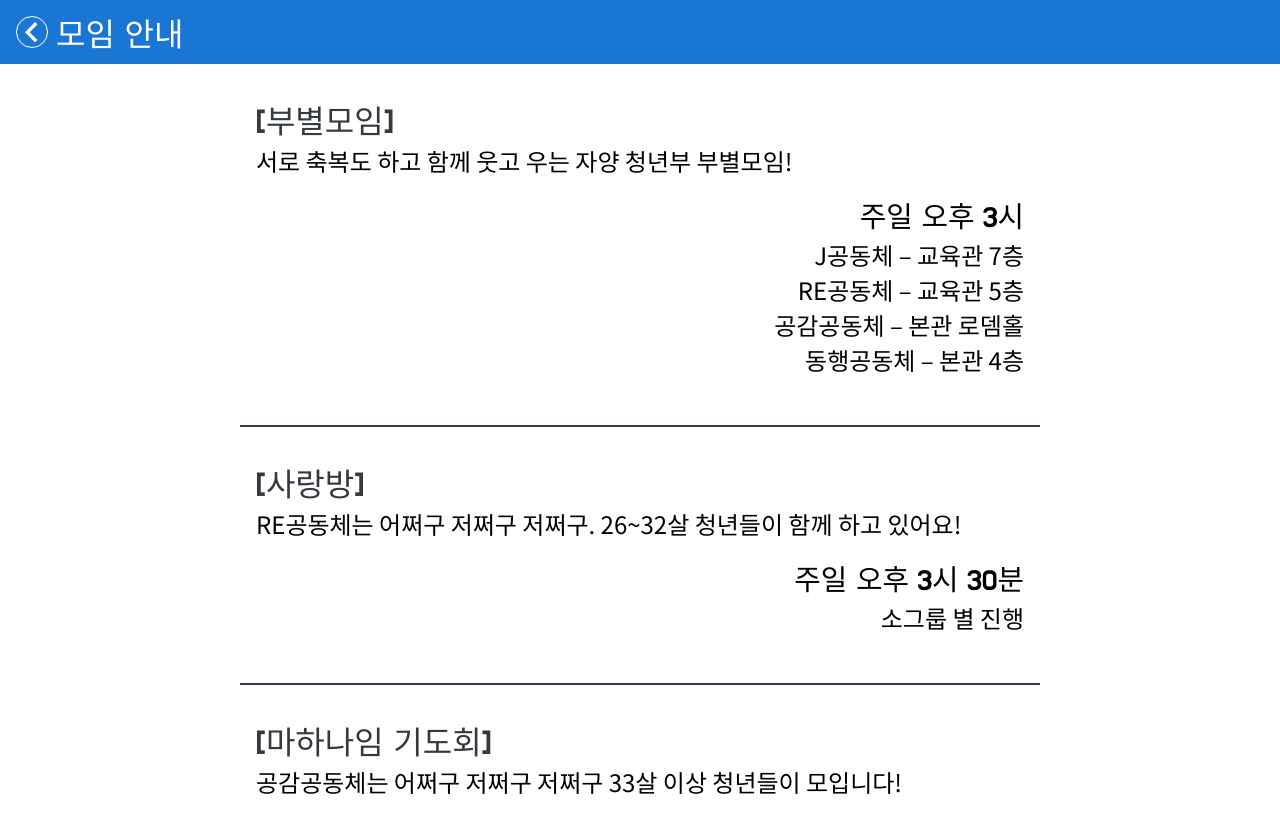
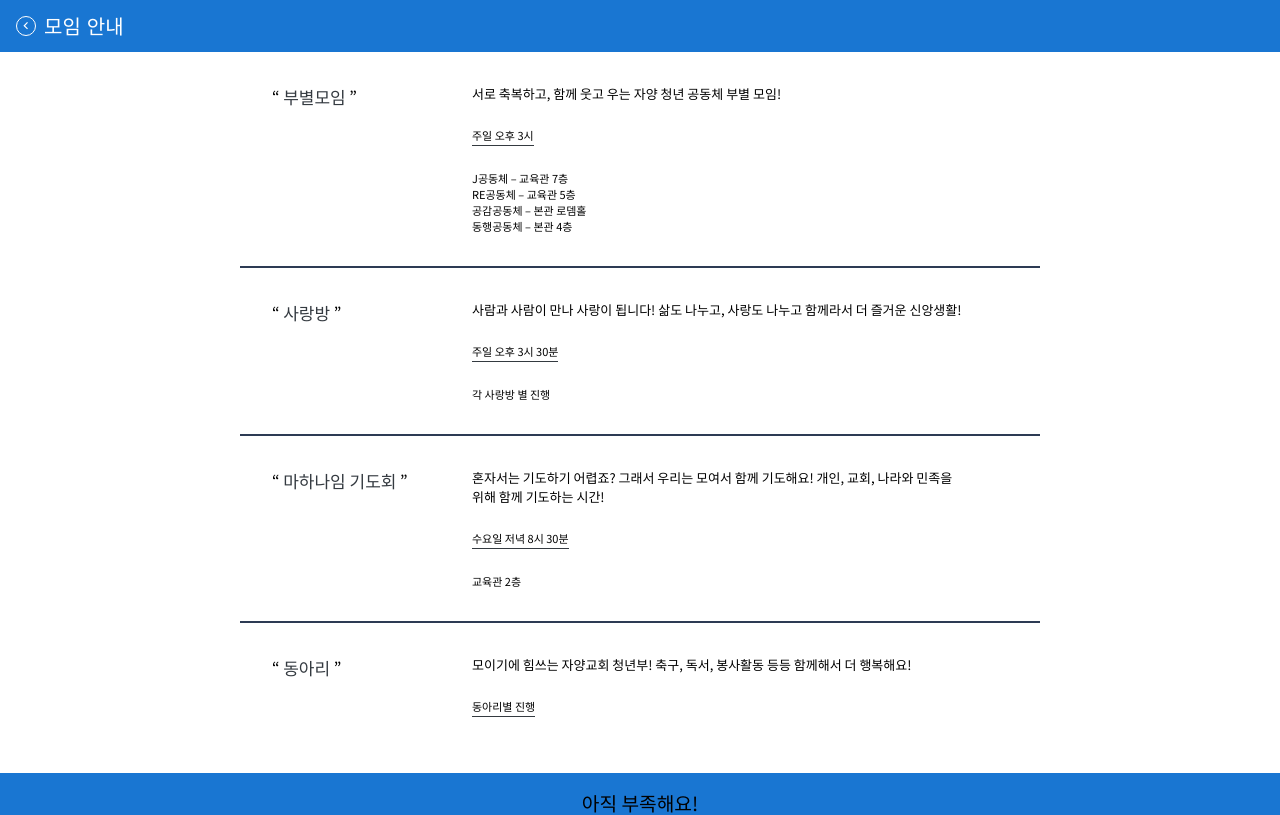
Before and after one commit to DublinCity/jayang-front, a React (Create React App) app: page /gathering in a window 1280 px wide. Shown: the top 815 px of the page. Built offline with nearby package versions, Linux system fonts and the light colour scheme; a web font is replaced by a local one.

Commit message:
스타일 수정

```diff
--- a/src/Gathering/index.tsx
+++ b/src/Gathering/index.tsx
@@ -5,8 +5,8 @@ import { Link, useHistory } from 'react-router-dom';
 import { BLUE } from '../GlobalStyle';
 
 const textArr = [
-	{ title: '[부별모임]',
-		desc: '서로 축복도 하고 함께 웃고 우는 자양 청년부 부별모임!',
+	{ title: '부별모임',
+		desc: '서로 축복하고, 함께 웃고 우는 자양 청년 공동체 부별 모임!',
 		time: `주일 오후 3시
     `,
 		placeInfo: [
@@ -16,33 +16,31 @@ const textArr = [
 			'동행공동체 – 본관 4층',
 		]
 	},
-	{ title: '[사랑방]',
-		desc: `RE공동체는 어쩌구 저쩌구 저쩌구.
-    26~32살 청년들이 함께 하고 있어요!`,
+	{ title: '사랑방',
+		desc: '사람과 사람이 만나 사랑이 됩니다! 삶도 나누고, 사랑도 나누고 함께라서 더 즐거운 신앙생활!',
 		time: '주일 오후 3시 30분',
-		placeInfo: ['소그룹 별 진행']
+		placeInfo: ['각 사랑방 별 진행']
 	},
-	{ title: '[마하나임 기도회]',
-		desc: `공감공동체는 어쩌구 저쩌구 저쩌구
-    33살 이상 청년들이 모입니다!`,
-		time: '매주 수요일 저녁 8시 30분',
+	{ title: '마하나임 기도회',
+		desc: '혼자서는 기도하기 어렵죠? 그래서 우리는 모여서 함께 기도해요! 개인, 교회, 나라와 민족을 위해 함께 기도하는 시간!',
+		time: '수요일 저녁 8시 30분',
 		placeInfo: ['교육관 2층']
 	},
-	{ title: '[동아리] ',
-		desc: `교회에 처음 온 분들은 4주간 동행 공동체에서 함께 합니다.
-    4주동안 사랑으로 서로 교제하고, 양육하며 교회에 적응해 갑니다.`,
+	{ title: '동아리',
+		desc: '모이기에 힘쓰는 자양교회 청년부! 축구, 독서, 봉사활동 등등 함께해서 더 행복해요!',
 		time: '동아리별 진행',
 		placeInfo: ['']
 	},
 ];
 
 const CommunityWrapper = styled(StyledDiv)`
-	font-family: 'Do Hyeon', sans-serif;
+	font-family: 'Noto Sans KR', sans-serif;
 	display: flex;
 	flex-direction: column;
 `;
 
 const Header = styled(StyledDiv)`
+	font-family: 'Do Hyeon', sans-serif;
 	line-height: 2rem;
 	background-color: ${BLUE};
 	color: white;
@@ -54,40 +52,40 @@ const Header = styled(StyledDiv)`
 `;
 
 const BackBtn = styled.svg.attrs({
-	viewBox:'0 0 306 306',
+	viewBox:'0 0 350 350',
 })`
 	width: 100%;
-	margin-left: -1px;
 `;
 
 const Cell = styled(StyledDiv)`
 	margin: 0;
-	padding: 2rem 1rem 3rem 1rem;
+	padding: 2rem;
   border-bottom: 2px solid #2d3b54;
   display: flex;
-  flex-direction: column;
 	margin: auto;
 	@media(min-width: 800px) {
 		width: 800px;
 	}
 `;
 const CellTitleWrap = styled(StyledDiv)`
+	flex: 1;
 	display: flex;
-	align-items: center;
-	flex: 2;
 `;
 const CellTitleText = styled(StyledDiv)`
-	font-family: 'Do Hyeon', sans-serif;
 	word-break: keep-all;
 	color: #343a40;
+`;
+
+const CellDescWrap = styled(StyledDiv)`
+	flex: 3;
 	display: flex;
+	flex-direction: column;
+	justify-content: space-between;
+	padding: 0 2rem;
 `;
 const CellDesc = styled(StyledDiv)`
 flex: 5;
 word-break: keep-all;
-margin-bottom: 1rem;
-font-family: 'Noto Sans KR', sans-serif;
-
 `;
 
 const BackWrapper = styled(StyledDiv)`
@@ -96,7 +94,7 @@ const BackWrapper = styled(StyledDiv)`
 	align-items: center;
 	padding: 0.3rem;
 	margin: 0.5rem 0.5rem 0.5rem 1rem;
-	flex-basis: 10%;
+	flex-basis: 20px;
 	max-width: 2rem;
 	border-radius: 100%;
 `;
@@ -110,20 +108,18 @@ word-break: keep-all;
 `;
 
 const TimeInfo = styled(StyledDiv)`
-  align-self: flex-end;
-
+	margin: 1.5rem 0;
+	padding-bottom: 2px;
+	border-bottom: 1px solid #343a40;
+	align-self: flex-start;
 `;
 
 const PlaceInfo = styled(StyledDiv)`
-font-family: 'Noto Sans KR', sans-serif;
-align-self: flex-end;
-
 `;
 
 const ContentWrap = styled(StyledDiv)`
 	padding: 1rem 0;
   background-color: ${BLUE};
-  font-family: 'Do Hyeon', sans-serif;
 	margin-top: -2px;
 `;
 
@@ -167,24 +163,28 @@ function Community() {
 							</g>
 						</BackBtn>
 					</BackWrapper>
-					<HeaderTitle fontSize="2rem">
+					<HeaderTitle fontSize="20px">
           모임 안내
 					</HeaderTitle>
 				</Header>
 				{textArr.map(({ title, desc, time, placeInfo }) => (
 					<Cell key={title}>
 						<CellTitleWrap>
-							<CellTitleText fontSize="2rem">
+							&ldquo;&nbsp;
+							<CellTitleText fontSize="17px" textAlign="center">
 								{title}
 							</CellTitleText>
+							&nbsp;&rdquo;
 						</CellTitleWrap>
-						<CellDesc fontSize="1.5rem;">
-							{desc}
-						</CellDesc>
-						<TimeInfo fontSize="1.8rem">
-							{time}
-						</TimeInfo>
-						{placeInfo.map(info => <PlaceInfo fontSize="1.5rem;" key={info}>{info}</PlaceInfo>)}
+						<CellDescWrap>
+							<CellDesc fontSize="13px">
+								{desc}
+							</CellDesc>
+							<TimeInfo fontSize="11px">
+								{time}
+							</TimeInfo>
+							{placeInfo.map(info => <PlaceInfo fontSize="11px" key={info}>{info}</PlaceInfo>)}
+						</CellDescWrap>
 					</Cell>
 				))}
 				<ContentWrap fontSize='1.2rem' textAlign='center'>
```
